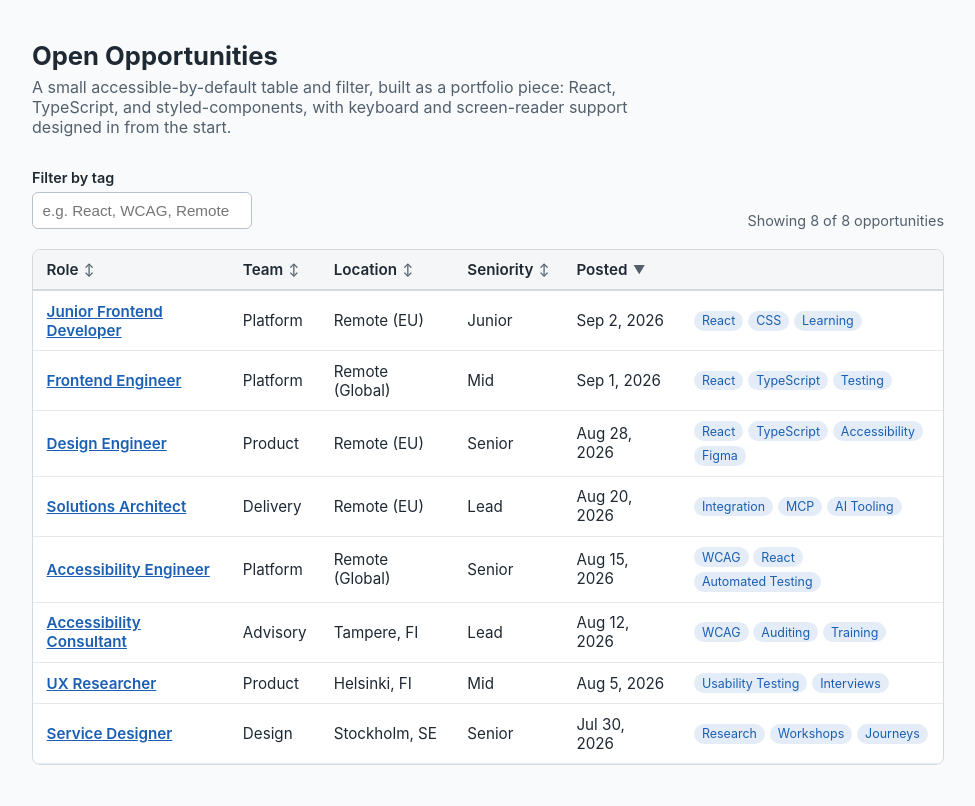
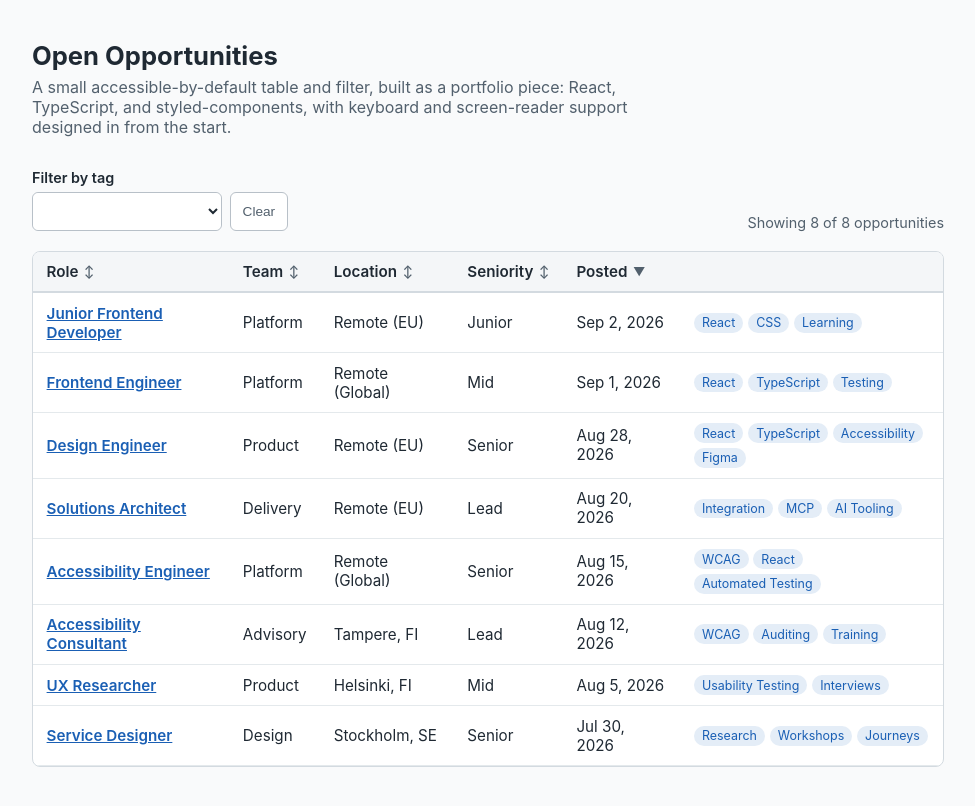
Before and after one commit to tlxo/opportunity-board, a React (Vite) app: page / in a window 1280 px wide. Shown: the top 806 px of the page, without its empty margins (152-1127 px from the left). Built offline with nearby package versions, Linux system fonts and the light colour scheme.

Commit message:
Change the tag filter to a native HTML select

```diff
--- a/src/components/ComboboxFilter.tsx
+++ b/src/components/ComboboxFilter.tsx
@@ -1,11 +1,9 @@
-import { useEffect, useId, useRef, useState } from "react";
+import { useId, useLayoutEffect, useRef } from "react";
 import styled from "styled-components";
-import { VisuallyHidden } from "./VisuallyHidden";
 import { Surface } from "./ui/Surface";
 
 const Wrapper = styled.div`
-  position: relative;
-  max-width: 320px;
+  max-width: 420px;
 `;
 
 const Label = styled.label`
@@ -16,9 +14,14 @@ const Label = styled.label`
   color: ${({ theme }) => theme.color.text};
 `;
 
-const InputRow = styled(Surface)`
+const ControlRow = styled.div`
   display: flex;
   align-items: center;
+  gap: 0.5rem;
+`;
+
+const SelectShell = styled(Surface)`
+  flex: 1;
   border-color: ${({ theme }) => theme.color.borderStrong};
   border-radius: ${({ theme }) => theme.radius.sm};
 
@@ -29,19 +32,23 @@ const InputRow = styled(Surface)`
   }
 `;
 
-const Input = styled.input`
-  flex: 1;
+const Select = styled.select`
+  width: 100%;
   border: none;
-  padding: 0.55rem 0.6rem;
+  padding: 0.55rem 2rem 0.55rem 0.6rem;
   font-size: 0.95rem;
   border-radius: ${({ theme }) => theme.radius.sm};
   outline: none;
+  color: ${({ theme }) => theme.color.text};
+  background: ${({ theme }) => theme.color.surface};
 `;
 
 const ClearButton = styled.button`
-  background: none;
-  border: none;
-  padding: 0 0.6rem;
+  align-self: stretch;
+  background: ${({ theme }) => theme.color.surface};
+  border: 1px solid ${({ theme }) => theme.color.borderStrong};
+  border-radius: ${({ theme }) => theme.radius.sm};
+  padding: 0 0.75rem;
   cursor: pointer;
   color: ${({ theme }) => theme.color.textMuted};
   font-size: 0.85rem;
@@ -52,35 +59,6 @@ const ClearButton = styled.button`
   }
 `;
 
-const Listbox = styled.ul`
-  position: absolute;
-  z-index: 10;
-  top: calc(100% + 4px);
-  left: 0;
-  right: 0;
-  max-height: 220px;
-  overflow-y: auto;
-  margin: 0;
-  padding: 0.25rem 0;
-  list-style: none;
-  background: ${({ theme }) => theme.color.surface};
-  border: 1px solid ${({ theme }) => theme.color.borderStrong};
-  border-radius: ${({ theme }) => theme.radius.sm};
-  box-shadow: 0 8px 20px ${({ theme }) => theme.color.focusShadow};
-`;
-
-const Option = styled.li<{ $active: boolean }>`
-  padding: 0.5rem 0.75rem;
-  cursor: pointer;
-  font-size: 0.92rem;
-  background: ${(p) => (p.$active ? p.theme.color.linkTint : "transparent")};
-  color: ${({ theme }) => theme.color.text};
-
-  &:hover {
-    background: ${({ theme }) => theme.color.linkTint};
-  }
-`;
-
 interface ComboboxFilterProps {
   label: string;
   options: string[];
@@ -88,179 +66,45 @@ interface ComboboxFilterProps {
   onChange: (value: string | null) => void;
 }
 
-/**
- * Accessible combobox filter following the WAI-ARIA Authoring Practices
- * "Combobox with List Autocomplete" pattern:
- * https://www.w3.org/WAI/ARIA/apg/patterns/combobox/
- *
- * - input has role="combobox" and aria-expanded/aria-controls/aria-activedescendant
- * - the popup list has role="listbox"
- * - options are announced via a visually-hidden live region as they change
- * - fully keyboard operable: ArrowUp/Down, Home/End, Enter, Escape
- */
 export function ComboboxFilter({ label, options, value, onChange }: ComboboxFilterProps) {
-  const [query, setQuery] = useState(value ?? "");
-  const [open, setOpen] = useState(false);
-  const [activeIndex, setActiveIndex] = useState(-1);
-  const inputRef = useRef<HTMLInputElement>(null);
-  const listboxRef = useRef<HTMLUListElement>(null);
+  const selectId = useId();
+  const selectRef = useRef<HTMLSelectElement>(null);
 
-  const baseId = useId();
-  const inputId = `${baseId}-input`;
-  const listboxId = `${baseId}-listbox`;
-  const optionId = (index: number) => `${baseId}-option-${index}`;
+  useLayoutEffect(() => {
+    const selectedValue = value ?? "";
 
-  // Adopt a selection made elsewhere (e.g. restored from the URL) without
-  // overwriting a partially typed query, which arrives here as value === null.
-  useEffect(() => {
-    if (value !== null) setQuery(value);
-  }, [value]);
-
-  // aria-activedescendant doesn't move DOM focus, so the browser won't scroll for us
-  useEffect(() => {
-    if (!open || activeIndex < 0) return;
-    listboxRef.current
-      ?.querySelector(`[id="${CSS.escape(optionId(activeIndex))}"]`)
-      ?.scrollIntoView({ block: "nearest" });
-  }, [open, activeIndex]);
-
-  const filtered = options.filter((o) =>
-    o.toLowerCase().includes(query.trim().toLowerCase())
-  );
-
-  function openList() {
-    setOpen(true);
-    setActiveIndex(filtered.length > 0 ? 0 : -1);
-  }
-
-  function closeList() {
-    setOpen(false);
-    setActiveIndex(-1);
-  }
-
-  function selectOption(option: string) {
-    setQuery(option);
-    onChange(option);
-    closeList();
-  }
-
-  function handleKeyDown(e: React.KeyboardEvent<HTMLInputElement>) {
-    if (!open && (e.key === "ArrowDown" || e.key === "ArrowUp")) {
-      openList();
-      e.preventDefault();
-      return;
+    for (const option of selectRef.current?.options ?? []) {
+      option.toggleAttribute("selected", option.value === selectedValue);
     }
-    if (!open) return;
-
-    switch (e.key) {
-      case "ArrowDown":
-        e.preventDefault();
-        setActiveIndex((i) => Math.min(i + 1, filtered.length - 1));
-        break;
-      case "ArrowUp":
-        e.preventDefault();
-        setActiveIndex((i) => Math.max(i - 1, 0));
-        break;
-      case "Home":
-        e.preventDefault();
-        setActiveIndex(0);
-        break;
-      case "End":
-        e.preventDefault();
-        setActiveIndex(filtered.length - 1);
-        break;
-      case "Enter":
-        e.preventDefault();
-        if (activeIndex >= 0 && filtered[activeIndex]) {
-          selectOption(filtered[activeIndex]);
-        }
-        break;
-      case "Escape":
-        e.preventDefault();
-        closeList();
-        break;
-      case "Tab":
-        // must close synchronously; Safari otherwise keeps the popup up as focus leaves
-        closeList();
-        break;
-      default:
-        break;
-    }
-  }
-
-  function handleClear() {
-    setQuery("");
-    onChange(null);
-    closeList();
-    inputRef.current?.focus();
-  }
+  }, [options, value]);
 
   return (
-    <Wrapper
-      onBlur={(e) => {
-        if (!e.currentTarget.contains(e.relatedTarget as Node | null)) closeList();
-      }}
-    >
-      <Label htmlFor={inputId}>{label}</Label>
-      <InputRow>
-        <Input
-          id={inputId}
-          ref={inputRef}
-          type="text"
-          role="combobox"
-          aria-expanded={open}
-          aria-controls={listboxId}
-          aria-autocomplete="list"
-          aria-activedescendant={
-            open && activeIndex >= 0 ? optionId(activeIndex) : undefined
-          }
-          autoComplete="off"
-          placeholder="e.g. React, WCAG, Remote"
-          value={query}
-          onChange={(e) => {
-            setQuery(e.target.value);
-            onChange(null);
-            openList();
-          }}
-          onFocus={openList}
-          onKeyDown={handleKeyDown}
-        />
-        {query && (
-          <ClearButton type="button" onClick={handleClear} aria-label={`Clear ${label} filter`}>
-            Clear
-          </ClearButton>
-        )}
-      </InputRow>
-
-      {open && filtered.length > 0 && (
-        <Listbox id={listboxId} ref={listboxRef} role="listbox" aria-label={label}>
-          {filtered.map((option, index) => (
-            <Option
-              key={option}
-              id={optionId(index)}
-              role="option"
-              aria-selected={index === activeIndex}
-              $active={index === activeIndex}
-              onMouseDown={(e) => {
-                // onMouseDown (not onClick) so it fires before the input's onBlur
-                e.preventDefault();
-                selectOption(option);
-              }}
-              onMouseEnter={() => setActiveIndex(index)}
-            >
-              {option}
-            </Option>
-          ))}
-        </Listbox>
-      )}
-
-      <VisuallyHidden role="status" aria-live="polite">
-        {open
-          ? filtered.length === 0
-            ? "No matching tags"
-            : `${filtered.length} matching tag${filtered.length === 1 ? "" : "s"} available`
-          : ""}
-      </VisuallyHidden>
+    <Wrapper>
+      <Label htmlFor={selectId}>{label}</Label>
+      <ControlRow>
+        <SelectShell>
+          <Select
+            id={selectId}
+            ref={selectRef}
+            value={value ?? ""}
+            onChange={(event) => onChange(event.target.value || null)}
+          >
+            <option value="" />
+            {options.map((option) => (
+              <option key={option} value={option}>
+                {option}
+              </option>
+            ))}
+          </Select>
+        </SelectShell>
+        <ClearButton
+          type="button"
+          onClick={() => onChange(null)}
+          aria-label="Clear tag filter"
+        >
+          Clear
+        </ClearButton>
+      </ControlRow>
     </Wrapper>
   );
 }
```
